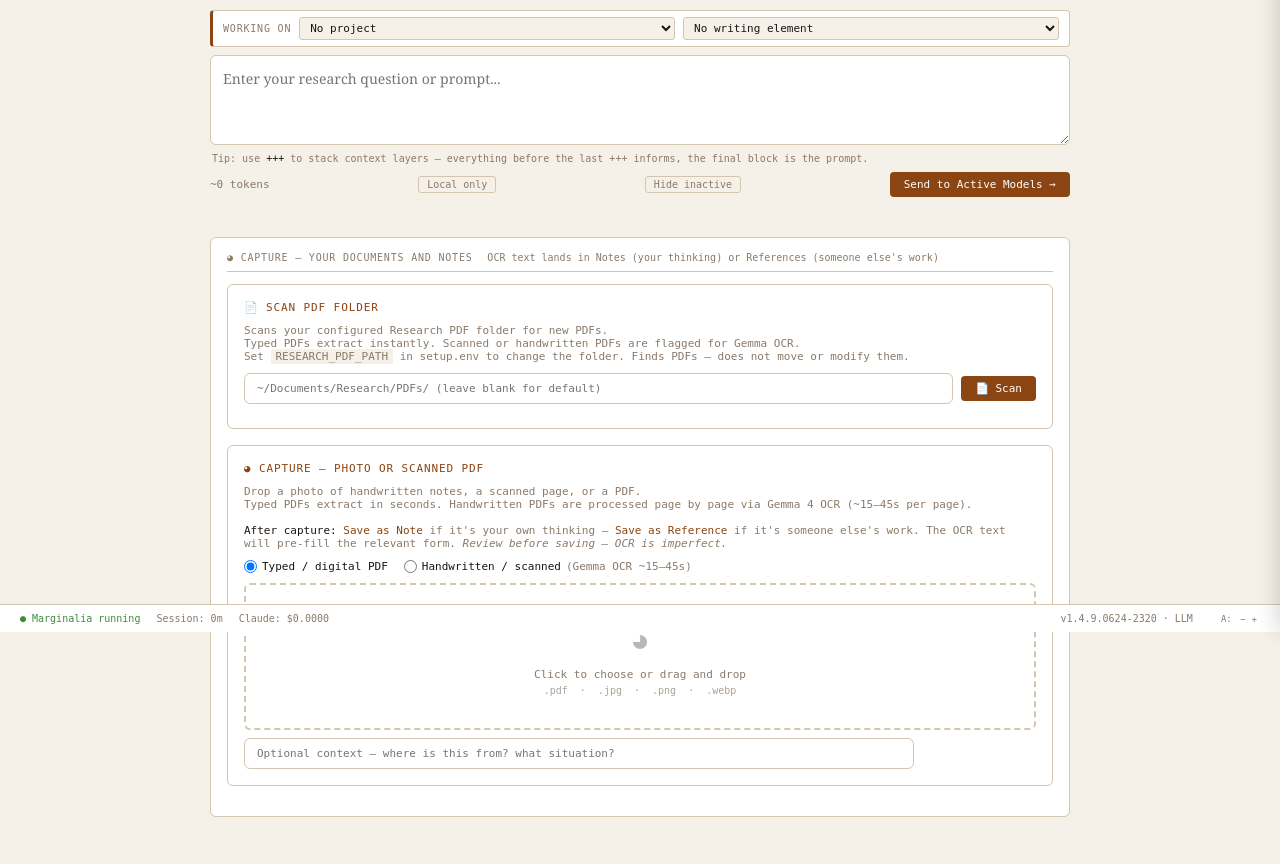
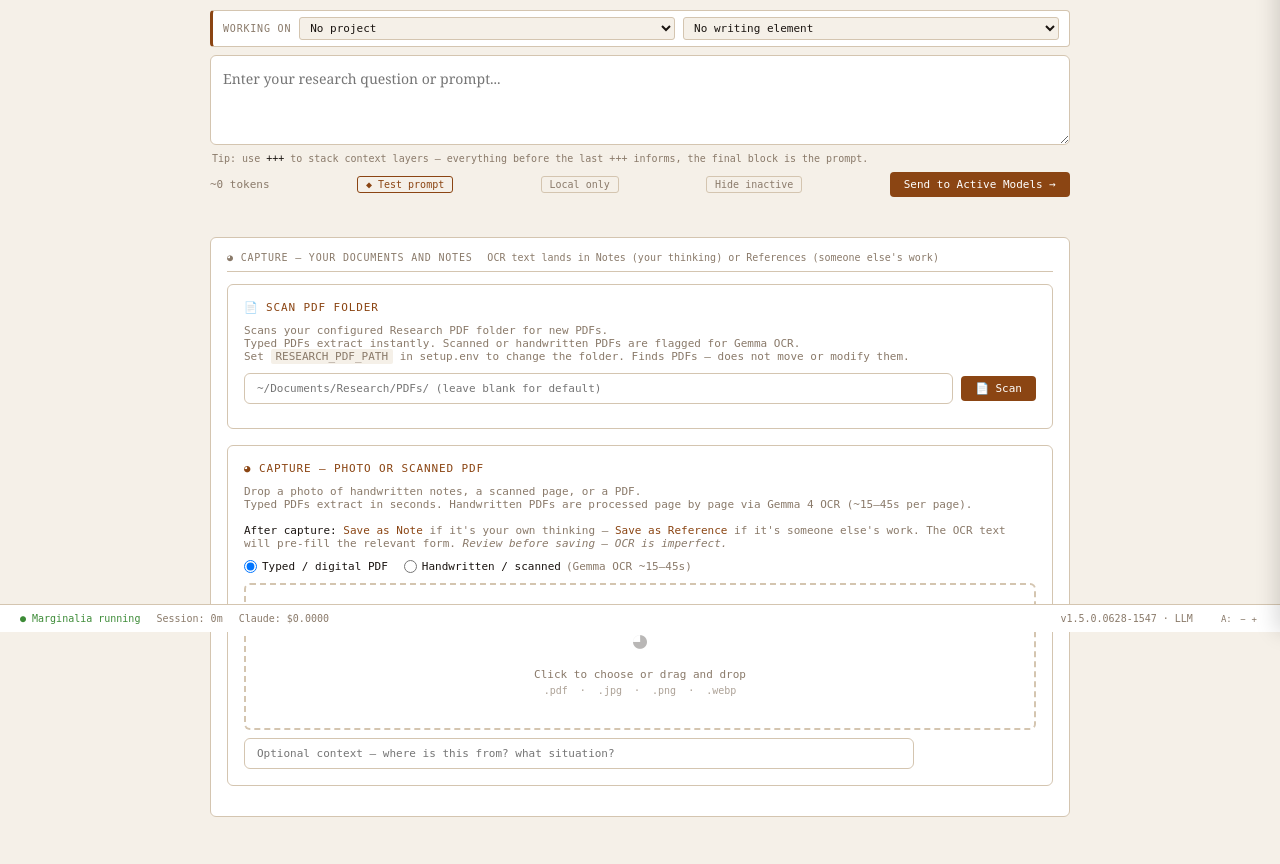
Before and after one commit to idarknightrex/marginalia, a Flask app: page / in a window 1280 px wide. Shown: the part 168-1032 px from the top of the page. Run offline with Flask 3, Linux system fonts and the light colour scheme; data that the repository does not hold is empty; some libraries are stand-ins or nearby versions.

Commit message:
v1.5.0.0628-1547 prompt pressure test favicon tooltips synthesis inject

```diff
--- a/app.py
+++ b/app.py
@@ -1,5 +1,5 @@
 """
-Marginalia — app.py  v1.4.9.0624-2320
+Marginalia — app.py  v1.5.0.0628-1547
 Flask backend. Run via bootstrap.command or: python app.py
 All API keys loaded from setup.env — edit that file, never touch this one.
 """
@@ -59,7 +59,7 @@ for d in [REFERENCES_DIR, SESSIONS_DIR, CAPTURES_DIR, EXPORTS_DIR, PROJECTS_DIR,
 NOTES_DIR = APP_ROOT / "canonical" / "notes"
 
 # ─── Version ──────────────────────────────────────────────────────────────────
-APP_VERSION = "1.4.9.0624-2320"
+APP_VERSION = "1.5.0.0628-1547"
 
 
 
@@ -323,7 +323,31 @@ def run_synthesis(prompt: str, responses: dict, synthesis_model: str = "deepseek
     )
     names_list = ", ".join(m.upper() for m in model_names)
 
-    if synth_mode == "pressure":
+    if synth_mode == "prompt_pressure":
+        # Prompt Pressure Test — examines the researcher's question before firing.
+        # Target is the prompt itself, not model responses.
+        # Fires before or without model responses — responses may be empty.
+        # Hardcore version of shower thought: moves inward not forward.
+        # Output: what assumptions are baked in, what isn't being asked, what would an examiner challenge.
+        synth_prompt = f"""You are a rigorous research examiner. A researcher has written a prompt they are about to send to multiple AI models. Your job is not to answer the question — examine whether it is a good question to be asking.
+
+RESEARCHER'S PROMPT:
+{prompt}
+
+Output exactly three sections with these exact headers. No preamble. No meta-commentary. Be direct and specific.
+
+## ASSUMED
+What assumptions are baked into this prompt? What does it take for granted about the topic, the models, or the researcher's framing? Name them precisely.
+
+## UNASKED
+What important questions is this prompt not asking? What angles, perspectives, or complications does it ignore or sidestep?
+
+## EXAMINER CHALLENGES
+If a dissertation examiner or peer reviewer saw this question, what would they push back on? What would they say is missing, loaded, or insufficiently rigorous?
+
+Output the three ## sections only. No preamble."""
+
+    elif synth_mode == "pressure":
         synth_prompt = f"""You are a research pressure-tester. A researcher brought a half-formed idea and sent it through multiple AI models. Your job is not to summarize — assess what happened to the idea.
 
 IMPORTANT: The models that responded are: {names_list}
@@ -760,6 +784,11 @@ def handle_prompt():
     global anthropic_tokens
     data            = request.json
     prompt          = data.get("prompt", "")
+    synthesis_ctx   = data.get("synthesis_context", "").strip()
+    # If researcher injected synthesis as context, prepend it as a +++ layer
+    # The bias warning was shown in the UI — this is the researcher's deliberate choice
+    if synthesis_ctx:
+        prompt = f"[SYNTHESIS CONTEXT — generated by previous model pass]\n{synthesis_ctx}\n\n+++\n\n{prompt}"
     models          = data.get("models", [])
     synthesis_model = data.get("synthesis_model", "deepseek")
     synth_mode      = data.get("synth_mode", "survey")
@@ -2193,6 +2222,6 @@ def serve_assets(filename):
 if __name__ == "__main__":
     port = int(os.environ.get("MARGINALIA_PORT", 5000))
     threading.Timer(1.5, lambda: webbrowser.open(f"http://localhost:{port}")).start()
-    print(f"\n  Marginalia v1.4.9.0624-2320 running at http://localhost:{port}\n")
+    print(f"\n  Marginalia v1.5.0.0628-1547 running at http://localhost:{port}\n")
     print(f"  Keys loaded from: {'setup.env' if setup_env.exists() else '.env (legacy)'}\n")
     app.run(host="0.0.0.0", port=port, debug=False)
--- a/static/app.css
+++ b/static/app.css
@@ -132,6 +132,34 @@ main { max-width: 900px; margin: 0 auto; padding: 20px; }
 .session-scope-select { font-family: monospace; font-size: 11px; background: var(--bg); border: 1px solid var(--border); border-radius: 3px; color: var(--text); padding: 3px 6px; flex: 1; min-width: 0; cursor: pointer; outline: none; }
 .session-scope-select:focus { border-color: var(--accent); }
 
+/* ── Tooltips ── */
+[data-tooltip] { position: relative; }
+[data-tooltip]::after {
+  content: attr(data-tooltip);
+  position: absolute;
+  bottom: calc(100% + 6px);
+  left: 50%;
+  transform: translateX(-50%);
+  background: var(--surface);
+  border: 1px solid var(--border);
+  border-radius: 4px;
+  padding: 5px 9px;
+  font-family: monospace;
+  font-size: 10px;
+  color: var(--text);
+  white-space: nowrap;
+  max-width: 260px;
+  white-space: normal;
+  text-align: center;
+  line-height: 1.5;
+  pointer-events: none;
+  opacity: 0;
+  transition: opacity .15s;
+  z-index: 100;
+  box-shadow: 0 2px 8px rgba(0,0,0,.3);
+}
+[data-tooltip]:hover::after { opacity: 1; }
+
 /* ── Prompt ── */
 #prompt-input { width: 100%; min-height: 90px; padding: 12px; background: var(--surface); border: 1px solid var(--border); border-radius: 6px; color: var(--text); font-family: Georgia, serif; font-size: 14px; resize: vertical; outline: none; line-height: 1.6; }
 .prompt-footer { display: flex; justify-content: space-between; align-items: center; margin-top: 8px; }
--- a/static/app.js
+++ b/static/app.js
@@ -376,6 +376,7 @@ async function sendPrompt() {
         synth_mode:       document.getElementById('synthesis-mode-select')?.value || 'survey',
         project:          document.getElementById('session-project-select')?.value || '',
         writing:          document.getElementById('session-writing-select')?.value || '',
+        synthesis_context: getSynthesisContext(),
       })
     });
     const reader  = res.body.getReader();
@@ -453,6 +454,9 @@ async function sendPrompt() {
           // Show cycling nudge banner
           const nudge = document.getElementById('synth-cycle-nudge');
           if (nudge) nudge.style.display = 'block';
+          // Show inject checkbox with bias warning
+          const synthModel = document.getElementById('synthesis-model-select')?.value || 'deepseek';
+          showSynthesisInjectRow(synthModel, document.getElementById('synthesis-mode-select')?.value || 'survey');
         } else if (evt.event === 'done') {
         setTimeout(highlightAuthorsInResponses, 200);
           document.getElementById('cancel-btn').classList.remove('visible');
@@ -1900,6 +1904,67 @@ async function populateNetworkMap(synthesisText) {
 }
 
 // ── Prompt synthesis save to project ─────────────────────────────────────
+// ── Prompt Pressure Test ──────────────────────────────────────────────────────
+// Examines the researcher's question before firing — what is assumed, what is
+// unasked, what would an examiner challenge. Targets the prompt itself, not
+// model responses. Hardcore version of shower thought: moves inward not forward.
+async function promptPressureTest() {
+  const prompt = document.getElementById('prompt-input').value.trim();
+  if (!prompt) {
+    alert('Write a prompt first — Prompt Pressure Test examines your question before firing.');
+    return;
+  }
+  const synthModel = document.getElementById('synthesis-model-select')?.value || 'deepseek';
+  const panel      = document.getElementById('synthesis-panel');
+  const textEl     = document.getElementById('synthesis-text');
+  if (!panel || !textEl) return;
+
+  panel.style.display = 'block';
+  textEl.innerHTML = '<div style="font-family:monospace;font-size:11px;color:var(--muted)">Examining your prompt — checking assumptions, gaps, and examiner challenges...</div>';
+
+  try {
+    const res  = await fetch('/api/synthesise', {
+      method: 'POST',
+      headers: {'Content-Type':'application/json'},
+      body: JSON.stringify({
+        prompt,
+        responses: {},
+        synthesis_model: synthModel,
+        synth_mode: 'prompt_pressure'
+      })
+    });
+    const data = await res.json();
+    if (data.synthesis) {
+      renderSynthesisSections(data.synthesis, textEl);
+      showSynthesisInjectRow(synthModel, 'prompt_pressure');
+    } else {
+      textEl.textContent = data.error || 'Prompt pressure test unavailable.';
+    }
+  } catch(e) {
+    textEl.textContent = 'Error: ' + e.message;
+  }
+}
+
+function showSynthesisInjectRow(modelName, mode) {
+  // Show the inject checkbox after synthesis runs, with bias warning
+  const row     = document.getElementById('synth-inject-row');
+  const warning = document.getElementById('synth-inject-warning');
+  if (!row) return;
+  row.style.display = 'block';
+  if (warning) {
+    warning.textContent = '⚠ Synthesis was generated by ' + modelName.toUpperCase() +
+      '. Adding it as context may amplify its framing in subsequent prompts.';
+  }
+}
+
+function getSynthesisContext() {
+  // Returns synthesis text if inject checkbox is checked, empty string otherwise
+  const checkbox = document.getElementById('synth-inject-checkbox');
+  if (!checkbox?.checked) return '';
+  const textEl = document.getElementById('synthesis-text');
+  return textEl ? textEl.innerText.trim() : '';
+}
+
 async function saveSynthesisToProject() {
   const project  = document.getElementById('synth-save-project')?.value?.trim();
   if (!project) { alert('Select a project first.'); return; }
--- a/templates/index.html
+++ b/templates/index.html
@@ -4,6 +4,8 @@
   <meta charset="UTF-8">
   <meta name="viewport" content="width=device-width, initial-scale=1.0">
   <title>Marginalia</title>
+  <link rel="icon" type="image/svg+xml" href="/static/favicon.svg">
+  <link rel="icon" type="image/x-icon" href="/static/favicon.ico">
   <link rel="stylesheet" href="/static/app.css?v={{ app_version }}">
 </head>
 <body>
@@ -14,13 +16,13 @@
     <span class="logo-main">Marginalia</span>
     <span class="logo-bottom">slow down</span>
   </div>
-  <button class="nav-btn active" onclick="showView('prompt', this)">&#9672; Prompt</button>
-  <button class="nav-btn" onclick="showView('references', this)">&#9678; References</button>
-  <button class="nav-btn" onclick="showView('ingest', this)">&#8853; Ingest</button>
-  <button class="nav-btn" onclick="showView('projects', this)">&#9678; Projects</button>
-  <button class="nav-btn" onclick="showView('writing', this)">&#10000; Writing</button>
-  <button class="nav-btn" onclick="showView('notes', this)">&#9670; Notes</button>
-  <button class="nav-btn" onclick="showView('intelligence', this)">&#9672; Intelligence</button>
+  <button class="nav-btn active" onclick="showView('prompt', this)" data-tooltip="Fire prompts to multiple models simultaneously">&#9672; Prompt</button>
+  <button class="nav-btn" onclick="showView('references', this)" data-tooltip="Your source library — surfaced, located, verified">&#9678; References</button>
+  <button class="nav-btn" onclick="showView('ingest', this)" data-tooltip="Import references or capture your own documents via OCR">&#8853; Ingest</button>
+  <button class="nav-btn" onclick="showView('projects', this)" data-tooltip="Organise your work into scoped projects">&#9678; Projects</button>
+  <button class="nav-btn" onclick="showView('writing', this)" data-tooltip="Track writing pieces — drafting, in progress, submitted, published">&#10000; Writing</button>
+  <button class="nav-btn" onclick="showView('notes', this)" data-tooltip="Where your thinking lives — no status, no destination, nothing deleted">&#9670; Notes</button>
+  <button class="nav-btn" onclick="showView('intelligence', this)" data-tooltip="Synthesise across your references, sessions, and thinking">&#9672; Intelligence</button>
   <div class="nav-right">
     <button class="btn-secondary" id="save-break-btn" onclick="saveAndBreak()">&#8593; Save &amp; Take a Break</button>
   </div>
@@ -150,11 +152,11 @@
 
     <!-- Session scope — set before firing, writes to canonical on save -->
     <div class="session-scope-row" id="session-scope-row">
-      <div class="session-scope-label">Working on</div>
-      <select id="session-project-select" class="session-scope-select" title="Project scope for this session">
+      <div class="session-scope-label" data-tooltip="Set your working context before firing — this labels the session in your canonical record">Working on</div>
+      <select id="session-project-select" class="session-scope-select" title="Project scope for this session" data-tooltip="Which project is this session for? Saved to session frontmatter on every run">
         <option value="">No project</option>
       </select>
-      <select id="session-writing-select" class="session-scope-select" title="Writing element for this session">
+      <select id="session-writing-select" class="session-scope-select" title="Writing element for this session" data-tooltip="Which writing piece is this session feeding? Helps Intelligence scope later">
         <option value="">No writing element</option>
       </select>
     </div>
@@ -165,10 +167,11 @@
     </div>
     <div class="prompt-footer">
       <span class="token-estimate" id="token-estimate">~0 tokens</span>
-      <button class="cancel-btn" id="cancel-btn" onclick="cancelPrompt()">&#9632; Cancel</button>
-      <button class="hide-inactive-btn" onclick="setLocalOnly()">Local only</button>
-      <button class="hide-inactive-btn" id="hide-inactive-btn" onclick="toggleHideInactive(this)">Hide inactive</button>
-      <button class="btn-primary" id="send-btn" onclick="sendPrompt()">Send to Active Models &#8594;</button>
+      <button class="cancel-btn" id="cancel-btn" onclick="cancelPrompt()" data-tooltip="Cancel the current model run">&#9632; Cancel</button>
+      <button class="hide-inactive-btn" onclick="promptPressureTest()" data-tooltip="Examine this prompt before firing — what are you assuming? what are you not asking?" style="color:var(--accent);border-color:var(--accent)">&#9670; Test prompt</button>
+      <button class="hide-inactive-btn" onclick="setLocalOnly()" data-tooltip="Deactivate all cloud chips — activate installed local models only">Local only</button>
+      <button class="hide-inactive-btn" id="hide-inactive-btn" onclick="toggleHideInactive(this)" data-tooltip="Hide chips for models not currently selected">Hide inactive</button>
+      <button class="btn-primary" id="send-btn" onclick="sendPrompt()" data-tooltip="Send prompt to all active model chips">Send to Active Models &#8594;</button>
     </div>
 
     <div class="response-grid" id="response-grid"></div>
@@ -177,11 +180,15 @@
       <div class="synthesis-model-row" style="display:flex;gap:8px;align-items:center;flex-wrap:wrap">
         <div class="synthesis-label" style="flex:1;min-width:120px">Synthesis</div>
         <select class="synthesis-model-select" id="synthesis-mode-select" title="Synthesis format"
+          data-tooltip="Survey: all models respond independently, find divergence · Pressure Test: what survived, what was destabilized, what's still open · Prompt Pressure Test: examine your question before firing — what are you assuming?"
           style="font-family:monospace;font-size:10px;background:var(--bg);border:1px solid var(--border);color:var(--text);padding:3px 6px;border-radius:3px">
           <option value="survey">Survey</option>
           <option value="pressure">Pressure Test</option>
+          <option value="prompt_pressure">Prompt Pressure Test</option>
         </select>
-        <select class="synthesis-model-select" id="synthesis-model-select" title="Model used for synthesis pass">
+        <select class="synthesis-model-select" id="synthesis-model-select"
+          data-tooltip="Model used for the synthesis pass — runs after all other models have responded"
+          title="Model used for synthesis pass">
           <option value="deepseek">DeepSeek R1</option>
           <option value="qwen">Qwen 2.5</option>
           <option value="mistral">Mistral</option>
@@ -196,12 +203,21 @@
         <span onclick="document.getElementById('synth-cycle-nudge').style.display='none'" style="float:right;cursor:pointer;color:var(--accent)">×</span>
       </div>
       <div style="margin-top:10px;display:flex;gap:6px;align-items:center">
-        <button class="ref-action">Flag Reference</button>
-        <select id="synth-save-project" style="padding:4px 8px;background:var(--bg);border:1px solid var(--border);border-radius:3px;color:var(--text);font-family:monospace;font-size:10px">
+        <button class="ref-action" data-tooltip="Highlight references mentioned in the synthesis">Flag Reference</button>
+        <select id="synth-save-project" style="padding:4px 8px;background:var(--bg);border:1px solid var(--border);border-radius:3px;color:var(--text);font-family:monospace;font-size:10px" data-tooltip="Save this synthesis to a project in your canonical record">
           <option value="">Save to project…</option>
         </select>
         <button class="ref-action" id="synth-save-btn" onclick="saveSynthesisToProject()">Save</button>
         <span id="synth-save-status" style="font-family:monospace;font-size:10px;color:var(--verified);display:none">Saved ✓</span>
+      </div>
+      <!-- Synthesis inject checkbox — adds synthesis as context layer for next prompt -->
+      <div id="synth-inject-row" style="display:none;margin-top:10px;padding:8px 10px;background:var(--surface);border:1px solid var(--border);border-left:3px solid var(--accent);border-radius:4px">
+        <label style="display:flex;align-items:flex-start;gap:8px;cursor:pointer;font-family:monospace;font-size:10px;color:var(--text)">
+          <input type="checkbox" id="synth-inject-checkbox" style="margin-top:2px;cursor:pointer">
+          <span>Add synthesis to next prompt as context layer
+            <span style="display:block;color:var(--muted);margin-top:3px" id="synth-inject-warning"></span>
+          </span>
+        </label>
       </div>
       <div id="related-sessions-strip" style="display:none;margin-top:10px;padding-top:8px;border-top:1px solid var(--border)">
         <span style="font-family:monospace;font-size:10px;color:var(--muted);text-transform:uppercase;letter-spacing:.06em">↗ related sessions &nbsp;</span>
```
Also changed, not shown: static/favicon.svg (added).
